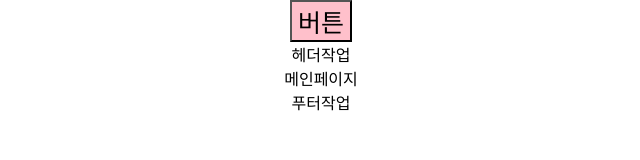
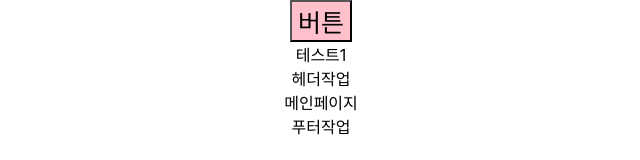
Before and after one commit to swchoi00/practice, a React (Create React App) app: page / in a window 1280 px wide. Shown: the top 160 px of the page, without its empty margins (319-959 px from the left). Built offline with nearby package versions, Linux system fonts and the light colour scheme.

Commit message:
테스트1

```diff
--- a/src/App.js
+++ b/src/App.js
@@ -12,6 +12,7 @@ function App() {
   return (
     <div className="App">
       <Btn>버튼</Btn>
+      <div>테스트1</div>
       <div>헤더작업</div>
       <Routes>
         <Route path='/' element={<div>메인페이지</div>} />
```
